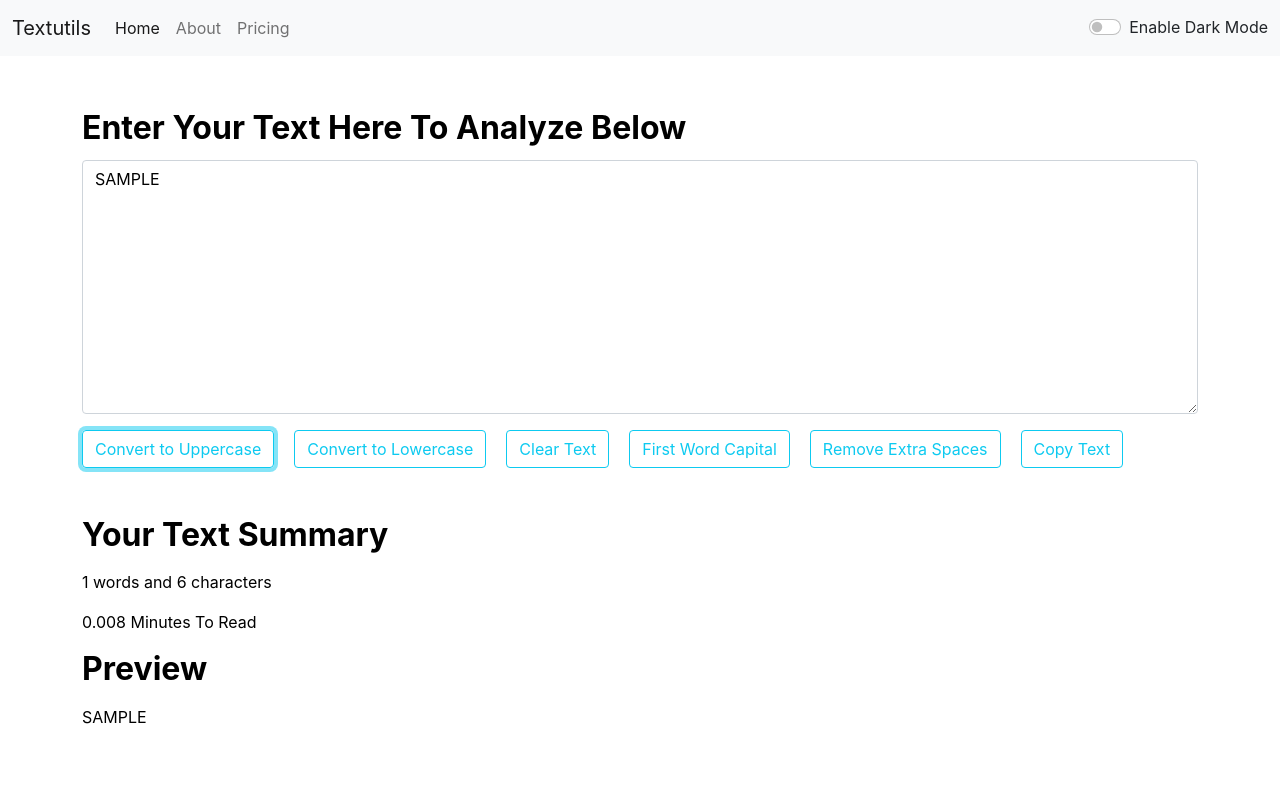
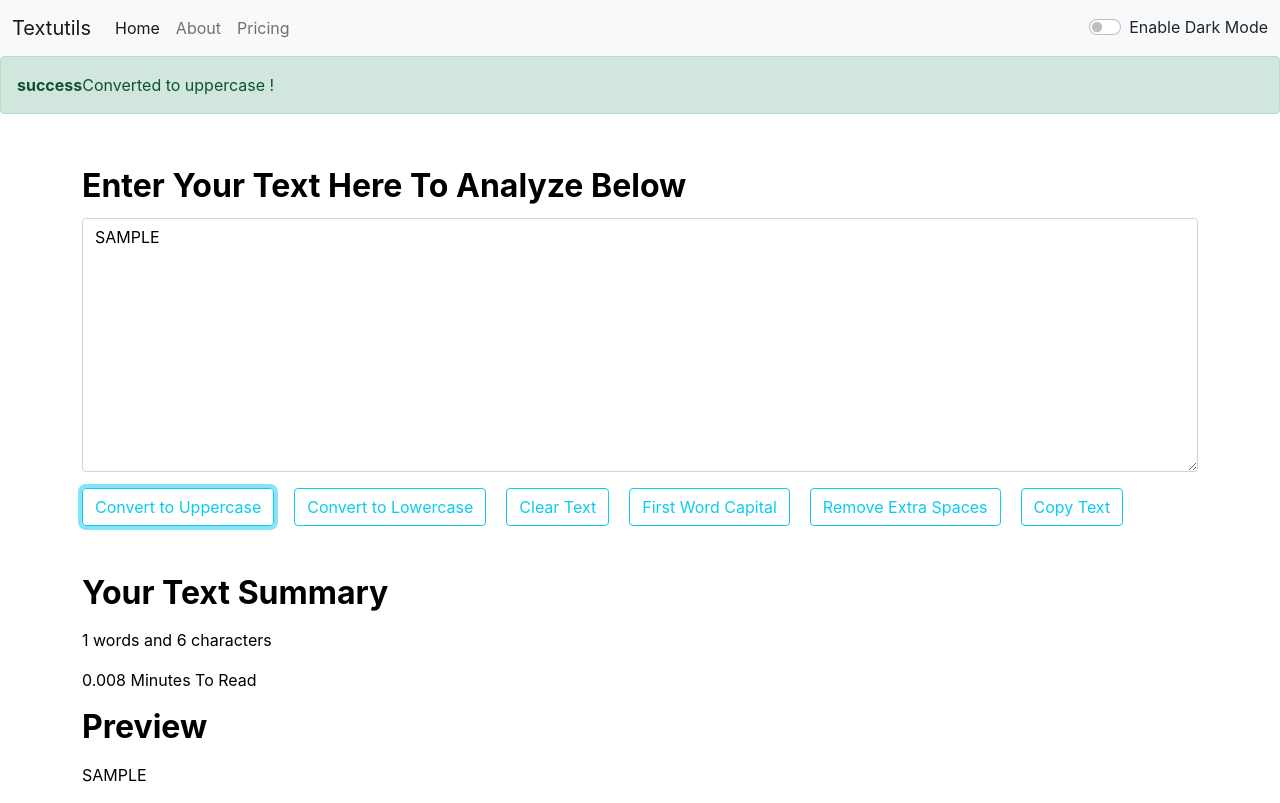
Before and after one commit to harsharansingh20/React-tracker, a React (Create React App) app in the folder textutils/: page / in a window 1280 px wide. Both pictures are taken after typing "Sample" into the empty fields and a click on the button "Convert to Uppercase". Built offline with nearby package versions, Linux system fonts and the light colour scheme.

Commit message:
final alert

```diff
--- a/textutils/src/App.js
+++ b/textutils/src/App.js
@@ -16,6 +16,9 @@ function App() {
    msg: message,
    type: type
  })
+ setTimeout(() => {
+   setAlert(null);
+ }, 3000);
   }
 
 const toggleMode=()=>{
--- a/textutils/src/components/Alert.js
+++ b/textutils/src/components/Alert.js
@@ -6,7 +6,7 @@ export default function alert(props) {
 
    props.alert && <div className= {`alert alert-${props.alert.type} alert-dismissible fade show`} role="alert">
   <strong>{props.alert.type}</strong>{props.alert.msg}
-  <button type="button" className="btn-close" data-bs-dismiss="alert" aria-label="Close"></button>
+  {/* <button type="button" className="btn-close" data-bs-dismiss="alert" aria-label="Close"></button> */}
 </div>
 
   )
--- a/textutils/src/components/TextForm.js
+++ b/textutils/src/components/TextForm.js
@@ -7,34 +7,45 @@ export default function TextForm(props) {
   const handleupclick = ()=>{
     let newText= text.toUpperCase()
     setText(newText);
+    props.showAlert("Converted to uppercase !", "success");
   }
 
   const handledownclick = ()=>{
     let Newtext = text.toLowerCase();
     setText(Newtext);
+    props.showAlert("Converted to lowerercase !", "success");
+
   }
 
 const clear = ()=>{
   let Newtext=''
   setText(Newtext)
+  props.showAlert("Text cleared!", "success");
+
 }
 
 const firstCap = ()=>{
         let newText = text.toLowerCase()
         let newText2 = newText.charAt(0).toUpperCase() + newText.slice(1);
         setText(newText2)
+        props.showAlert("First word capitalized !", "success");
+
     }
 
 const copy = ()=>{
   let text = document.getElementById('exampleFormControlTextarea1');
   text.select();
 navigator.clipboard.writeText(text.value);
+props.showAlert("Copied to clipboard !", "success");
+
 
 }
 
 const handleExtraSpaces = ()=>{
   let newText = text.split(/[ ]+/);
   setText(newText.join(" "));
+props.showAlert("Extra spaces removed !", "success");
+
 }
 
 
```
